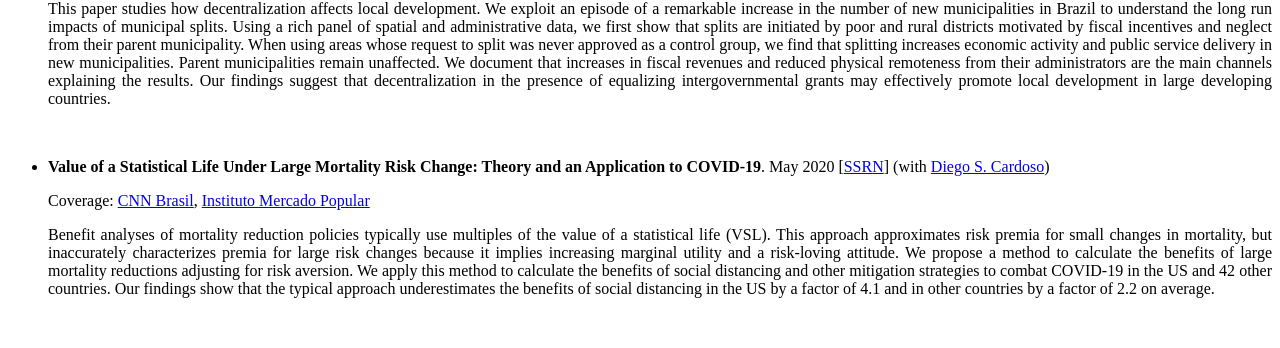
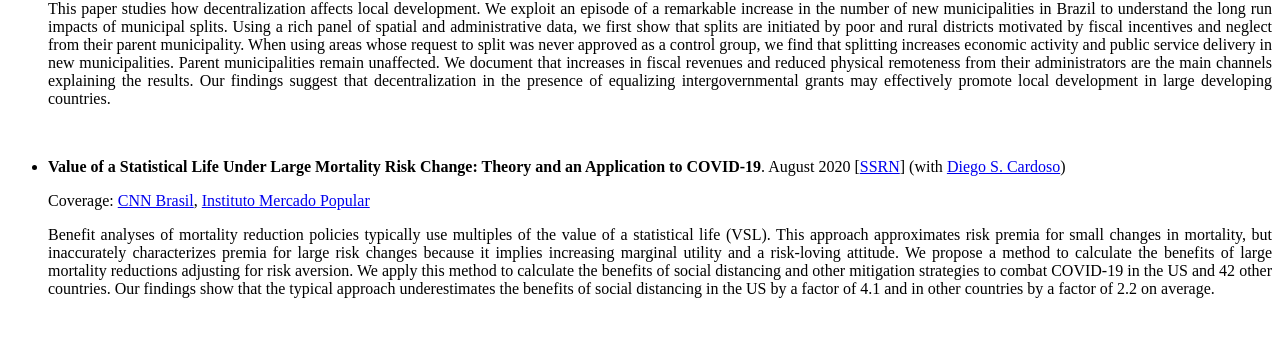
Before and after one commit to rdahis/rdahis.github.io, a Jekyll site: the page built from 1-research.md, in a window 1280 px wide. Shown: the part 233-581 px from the top of the page. Built offline with Jekyll 4.4.1, drawn with Linux system fonts in a browser that asks for light colours; a script that is not in the unit is left out.

Commit message:
Updates date for COVID paper.

```diff
--- a/1-research.md
+++ b/1-research.md
@@ -15,7 +15,7 @@ permalink: /research/
    <p style="text-align: justify;"> This paper studies how decentralization affects local development. We exploit an episode of a remarkable increase in the number of new municipalities in Brazil to understand the long run impacts of municipal splits. Using a rich panel of spatial and administrative data, we first show that splits are initiated by poor and rural districts motivated by fiscal incentives and neglect from their parent municipality. When using areas whose request to split was never approved as a control group, we find that splitting increases economic activity and public service delivery in new municipalities. Parent municipalities remain unaffected. We document that increases in fiscal revenues and reduced physical remoteness from their administrators are the main channels explaining the results. Our findings suggest that decentralization in the presence of equalizing intergovernmental grants may effectively promote local development in large developing countries. </p>
 
 <br>
-- **Value of a Statistical Life Under Large Mortality Risk Change: Theory and an Application to COVID-19**. May 2020 [[SSRN](https://papers.ssrn.com/abstract=3599529){:target="_blank"}] (with [Diego S. Cardoso](https://sites.google.com/view/diegocardoso/){:target="_blank"})
+- **Value of a Statistical Life Under Large Mortality Risk Change: Theory and an Application to COVID-19**. August 2020 [[SSRN](https://papers.ssrn.com/abstract=3599529){:target="_blank"}] (with [Diego S. Cardoso](https://sites.google.com/view/diegocardoso/){:target="_blank"})
 
     Coverage: [CNN Brasil](https://www.cnnbrasil.com.br/nacional/2020/04/22/quarentena-intensiva-traria-beneficio-de-r-298-bi-por-mes-ao-pais-diz-pesquisa){:target="_blank"}, [Instituto Mercado Popular](https://mercadopopular.org/economia/os-beneficios-economicos-do-distanciamento-social/){:target="_blank"}
 
```
